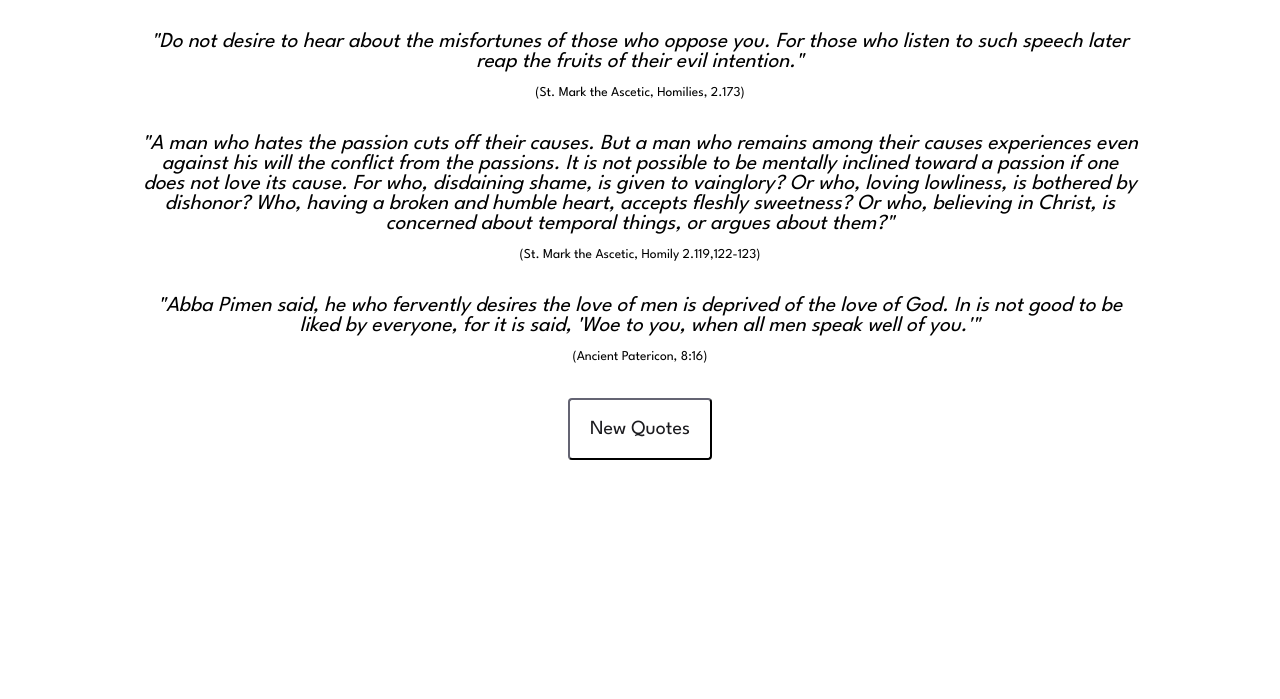
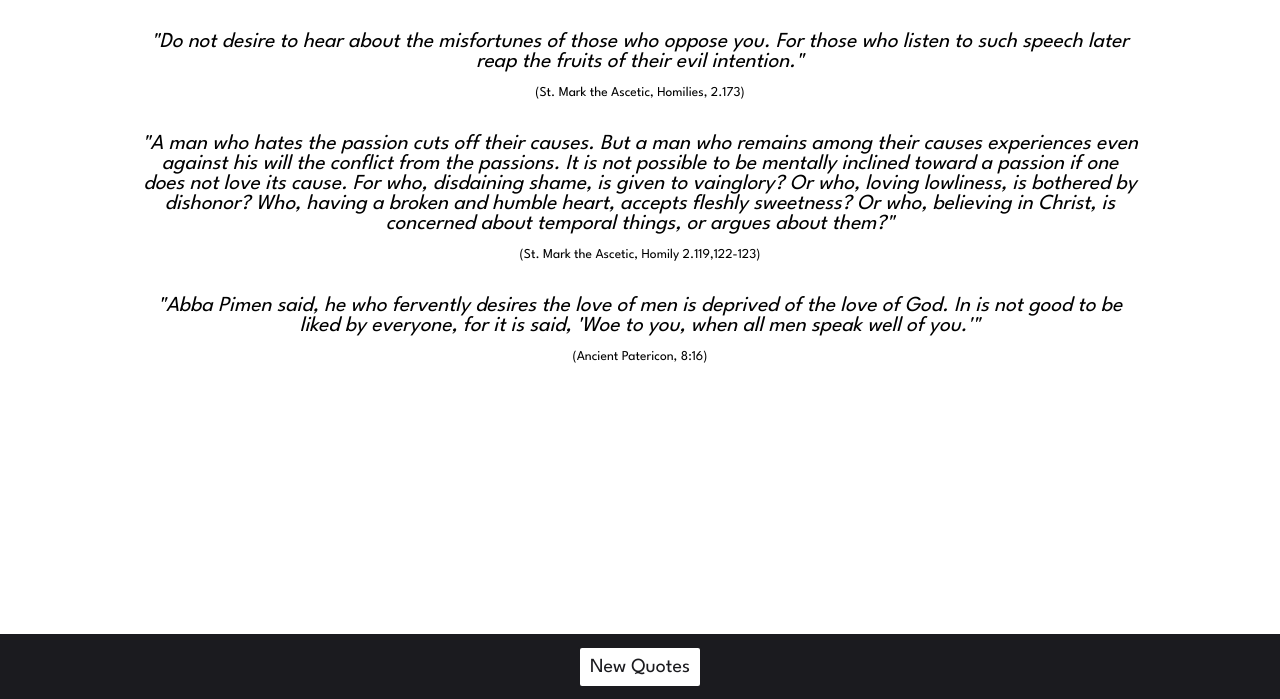
Before and after one commit to JT-Martin/orthodox-quotes, a plain HTML site: page index.html in a window 1280 px wide. Shown: the part 101-800 px from the top of the page. Drawn offline with Linux system fonts and the light colour scheme; a web font is replaced by a local one.

Commit message:
Moved button to footer

```diff
--- a/index.html
+++ b/index.html
@@ -15,6 +15,7 @@
 </head>
 
 <body>
+    <div id = 'main'>
         <div id = 'heading'>
             <h1 id = 'heading'>Quotes From Ascetics Of The Orthodox Church</h1>
         </div>
@@ -32,7 +33,13 @@
                 <p id = 'quote3-author' class = 'author'></p>
             </div>
         </div>
+        <!-- <div id = "new-quotes">
+            <button id = 'button'>New Quotes</button>
+        </div> -->
+    </div>
+    <footer>
         <div id = "new-quotes">
             <button id = 'button'>New Quotes</button>
         </div>
+    </footer>
 </body>
--- a/resources/css/style.css
+++ b/resources/css/style.css
@@ -9,8 +9,12 @@
     }
 }
 
+body {
+    margin: 0;
+}
+
 #quotes {
-    margin: 20px auto;
+    margin: 20px auto 85px auto;
     width: 90%;
     /* height: 60vh; */
     max-width: 1000px;
@@ -36,19 +40,24 @@
 }
 
 #new-quotes {
-    margin: 20px 0px auto;
+    margin: 0;
+    height: 100%;
     text-align: center;
+    display: flex;
+    justify-content: center;
+    align-items: center;
 }
 
 #button {
     font-size: 20px;
     text-align: center;
-    padding: 20px;
+    padding: 10px;
     background-color: white;
     color: var(--color-background);
     border-width: 2px;
     border-radius: 0.25rem;
     border-color: var(--color-background);
+    border-style: solid;
     font-family: 'League Spartan', sans-serif;
     cursor: pointer;
     transition: color .2s ease-in-out;
@@ -57,7 +66,20 @@
 
 #button:hover {
     background-color: var(--color-background-variant);
-    color: var(--color-on-background)
+    color: var(--color-on-background);
+    border-color: white;
+}
+
+#button:active {
+    border-style: solid;
+}
+
+footer {
+    position: fixed;
+    width: 100%;
+    height: 65px;
+    bottom: 0px;
+    background-color: var(--color-background);
 }
 
 /* Universal Styles */
```
Lines whose indentation alone changed are shown as unchanged.
